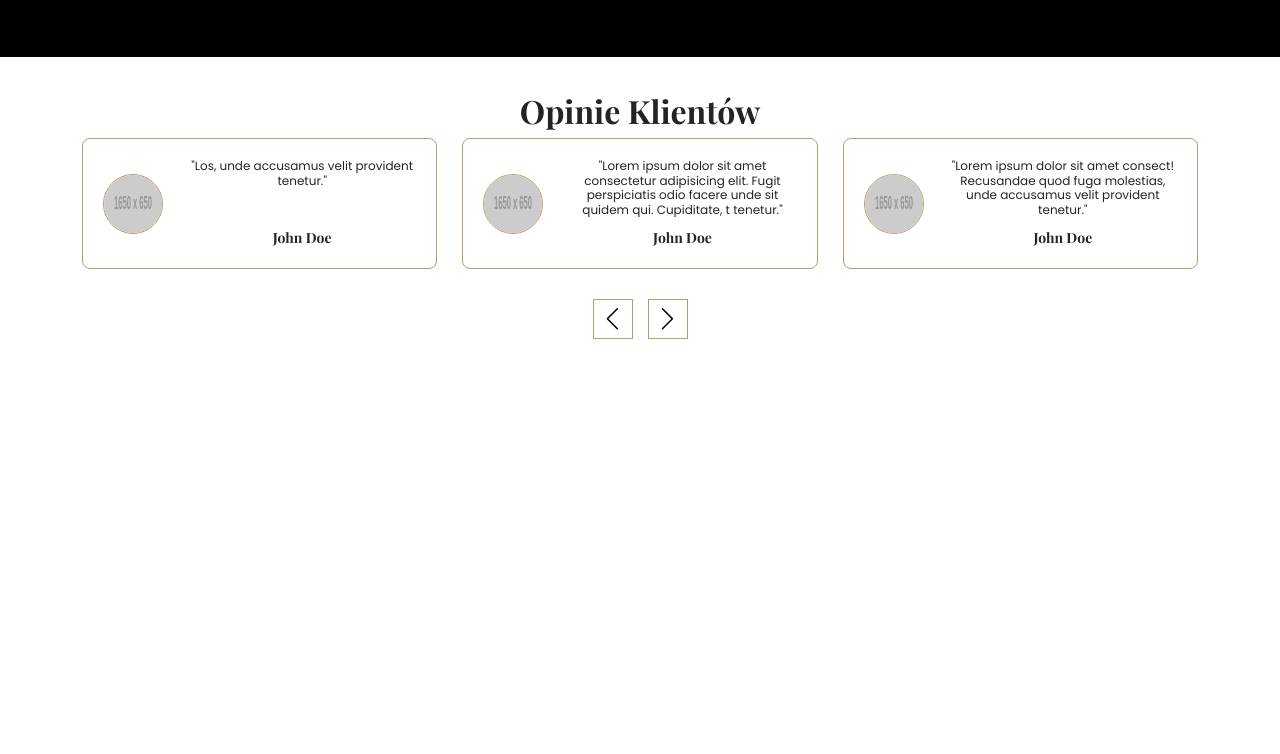
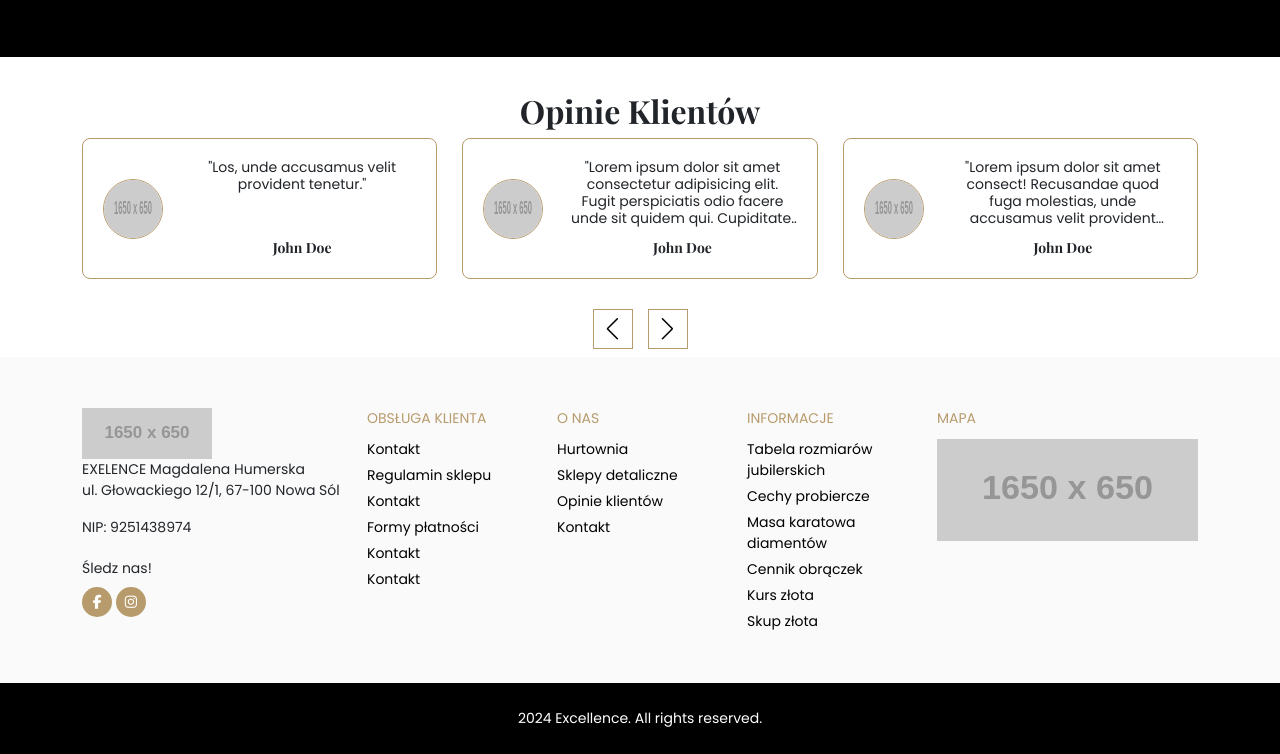
Before and after one commit to KamilZajac/exelence-ui, a website built with Vite: page src/index.html in a window 1280 px wide. Shown: the part 3314-4068 px from the top of the page. Before the commit the page ends 3677 px from the top, so only its background shows below. Built offline with nearby package versions, Linux system fonts and the light colour scheme; placeholder pictures from the web are drawn by us; a web font is replaced by a local one.

Commit message:
Add footer

```diff
--- a/src/index.html
+++ b/src/index.html
@@ -602,9 +602,8 @@
 
                                             <div class="testimonial-wrapper">
                                                 <div class="testimonial">
-                                                    "Los, unde
-                                                    accusamus velit provident
-                                                    tenetur."
+                                                    "Los, unde accusamus velit
+                                                    provident tenetur."
                                                 </div>
                                                 <div class="client-name">
                                                     John Doe
@@ -625,8 +624,7 @@
                                                     consectetur adipisicing
                                                     elit. Fugit perspiciatis
                                                     odio facere unde sit quidem
-                                                    qui. Cupiditate, t
-                                                    tenetur."
+                                                    qui. Cupiditate, t tenetur."
                                                 </div>
                                                 <div class="client-name">
                                                     John Doe
@@ -644,8 +642,8 @@
                                             <div class="testimonial-wrapper">
                                                 <div class="testimonial">
                                                     "Lorem ipsum dolor sit amet
-                                                    consect! Recusandae
-                                                    quod fuga molestias, unde
+                                                    consect! Recusandae quod
+                                                    fuga molestias, unde
                                                     accusamus velit provident
                                                     tenetur."
                                                 </div>
@@ -723,7 +721,77 @@
             </section>
         </main>
 
-        <footer></footer>
+        <footer>
+            <div class="container">
+                <div class="row gy-3">
+                    <div class="col-md-6 col-lg-3">
+                        <img
+                            class="footer-logo"
+                            src="https://via.placeholder.com/1650x650"
+                            alt="footer-logo"
+                        />
+                        <div>EXELENCE Magdalena Humerska</div>
+                        <div>ul. Głowackiego 12/1, 67-100 Nowa Sól</div>
+                        <div class="mt-3">NIP: 9251438974</div>
+
+                        <div class="social-media">
+                            <div class="mb-2">Śledz nas!</div>
+                            <a href=""
+                                ><i class="fa-brands fa-facebook-f"></i
+                            ></a>
+                            <a href=""
+                                ><i class="fa-brands fa-instagram"></i
+                            ></a>
+                        </div>
+                    </div>
+                    <div class="col-md-6 col-lg-2">
+                        <div class="column-title">Obsługa klienta</div>
+                        <ul class="footer-links">
+                            <li><a href="#">Kontakt</a></li>
+                            <li><a href="#">Regulamin sklepu</a></li>
+                            <li><a href="#">Kontakt</a></li>
+                            <li><a href="#">Formy płatności</a></li>
+                            <li><a href="#">Kontakt</a></li>
+                            <li><a href="#">Kontakt</a></li>
+                        </ul>
+                    </div>
+                    <div class="col-md-6 col-lg-2">
+                        <div class="column-title">O nas</div>
+                        <ul class="footer-links">
+                            <li><a href="#">Hurtownia</a></li>
+                            <li><a href="#">Sklepy detaliczne</a></li>
+                            <li><a href="#">Opinie klientów</a></li>
+                            <li><a href="#">Kontakt</a></li>
+                        </ul>
+                    </div>
+                    <div class="col-md-6 col-lg-2">
+                        <div class="column-title">Informacje</div>
+                        <ul class="footer-links">
+                            <li>
+                                <a href="#">Tabela rozmiarów jubilerskich</a>
+                            </li>
+                            <li><a href="#">Cechy probiercze</a></li>
+                            <li><a href="#">Masa karatowa diamentów</a></li>
+                            <li><a href="#">Cennik obrączek</a></li>
+                            <li><a href="#">Kurs złota</a></li>
+                            <li><a href="#">Skup złota</a></li>
+                        </ul>
+                    </div>
+                    <div class="col-lg-3">
+                        <div class="column-title">Mapa</div>
+                        <div class="map-wrapper">
+                            <img
+                                src="https://via.placeholder.com/1650x650"
+                                alt="dummy-map"
+                            />
+                        </div>
+                    </div>
+                </div>
+            </div>
+            <div class="footer-bottom">
+                2024 Excellence. All rights reserved.
+            </div>
+        </footer>
         <script type="module" src="./js/main.js"></script>
     </body>
 </html>
--- a/src/scss/main.scss
+++ b/src/scss/main.scss
@@ -5,4 +5,5 @@
 @import "partials/global";
 @import "partials/components";
 @import "partials/header";
+@import "partials/footer";
 @import "partials/carousels";
--- a/src/scss/partials/_components.scss
+++ b/src/scss/partials/_components.scss
@@ -267,18 +267,16 @@
     .testimonial-wrapper {
         display: flex;
         flex-direction: column;
-
+        font-size: 0.875rem;
 
         .testimonial {
             @include truncate(4, true);
-            font-size: 0.75rem;
         }
 
         .client-name {
             font-weight: bold;
             font-family: $font-family-second;
             margin-top: 10px;
-            font-size: 0.875rem;
         }
     }
 }
--- /dev/null
+++ b/src/scss/partials/_footer.scss
@@ -0,0 +1,57 @@
+footer {
+    font-size: 0.875rem;
+    background-color: #fafafa;
+
+    .row {
+        padding: 35px 0;
+    }
+
+    .footer-logo {
+        width: 130px;
+    }
+
+    .footer-bottom {
+        padding: 25px 0;
+        background-color: black;
+        color: white;
+        text-align: center;
+        font-size: 0.875rem;
+    }
+
+    .social-media {
+        margin-top: 20px;
+
+        a {
+            width: 30px;
+            height: 30px;
+            border-radius: 50%;
+            background-color: $secondary;
+            display: inline-flex;
+            justify-content: center;
+            align-items: center;
+
+            i {
+                color: white;
+            }
+
+            &:hover {
+                text-decoration: none;
+            }
+        }
+    }
+
+    .column-title {
+        text-transform: uppercase;
+        color: $secondary;
+        margin-bottom: 10px;
+    }
+
+    .footer-links {
+        padding: 0;
+        list-style: none;
+
+        li {
+            margin-bottom: 5px;
+        }
+    }
+}
```
